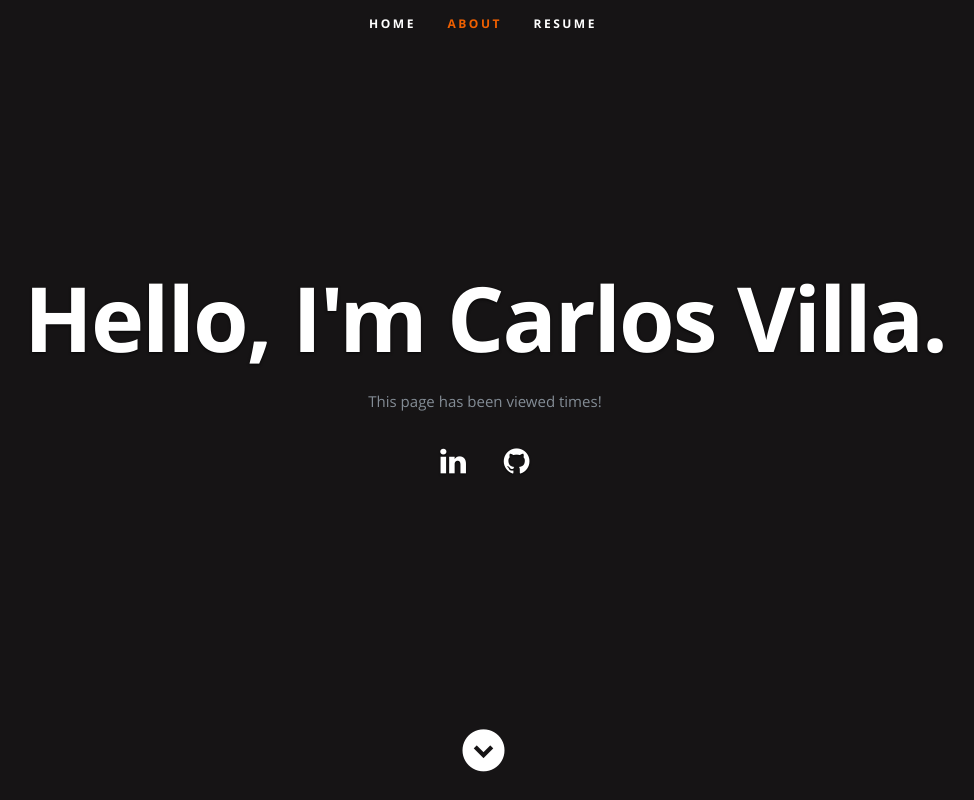
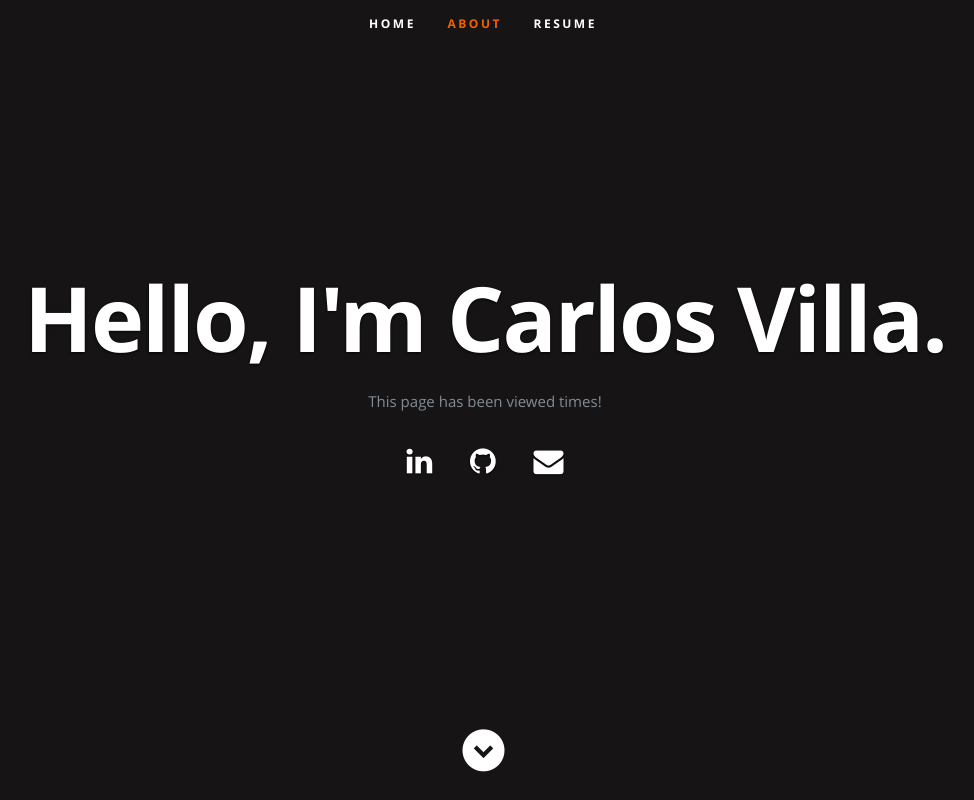
Before and after one commit to carlosalonsovilla/azure-resume, a plain HTML site: page frontend/index.html in a window 1280 px wide. Shown: the top 800 px of the page, without its empty margins (157-1131 px from the left). Drawn offline with nearby package versions, Linux system fonts and the light colour scheme; a script that the page names is missing.

Commit message:
Add mailto feature

```diff
--- a/frontend/index.html
+++ b/frontend/index.html
@@ -60,6 +60,7 @@
             <ul class="social">
                <li><a href="https://www.linkedin.com/in/carlos-villa-63236927b/"><i class="fa fa-linkedin"></i></a></li>
                <li><a href="https://github.com/carlosalonsovilla/azure-resume"><i class="fa fa-github"></i></a></li>
+               <li><a href="mailto:acvilla@protonmail.com"><i class="fa fa-envelope"></i></a></li>
             </ul>
          </div>
       </div>
```
